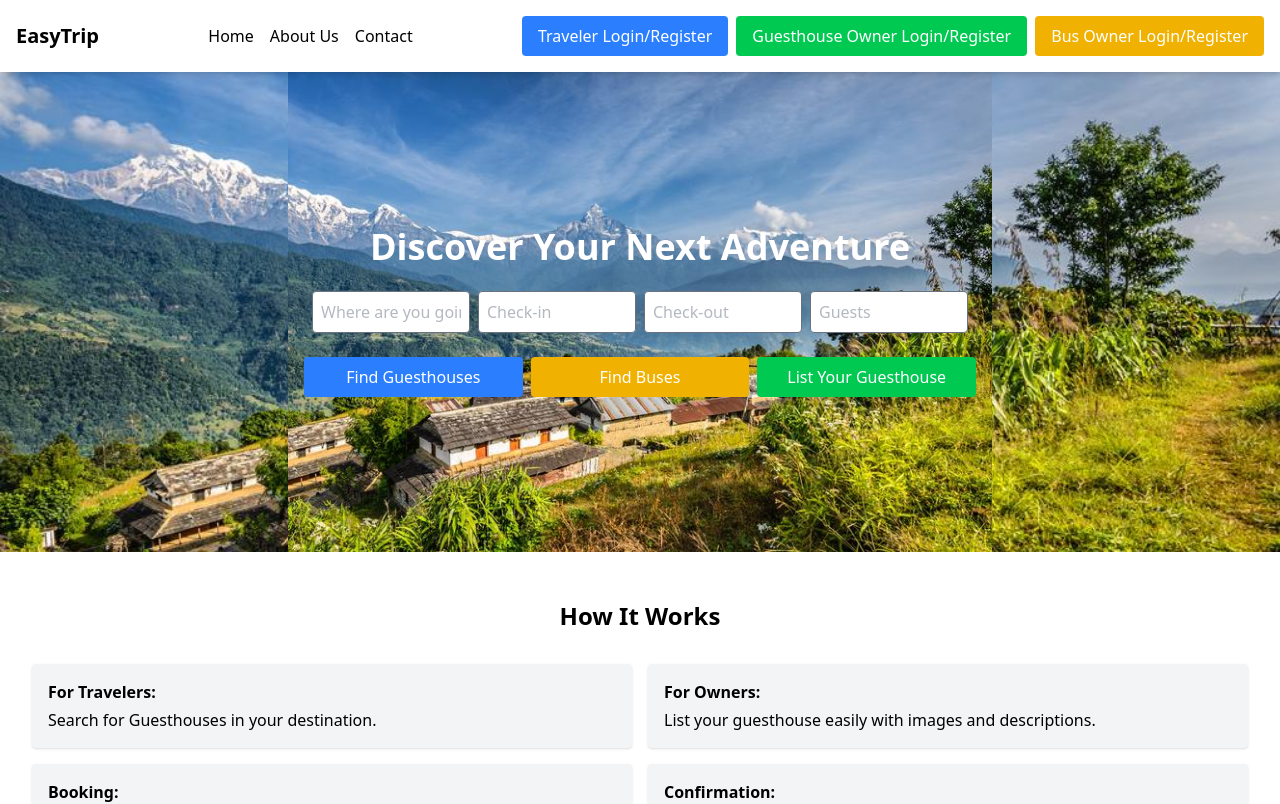
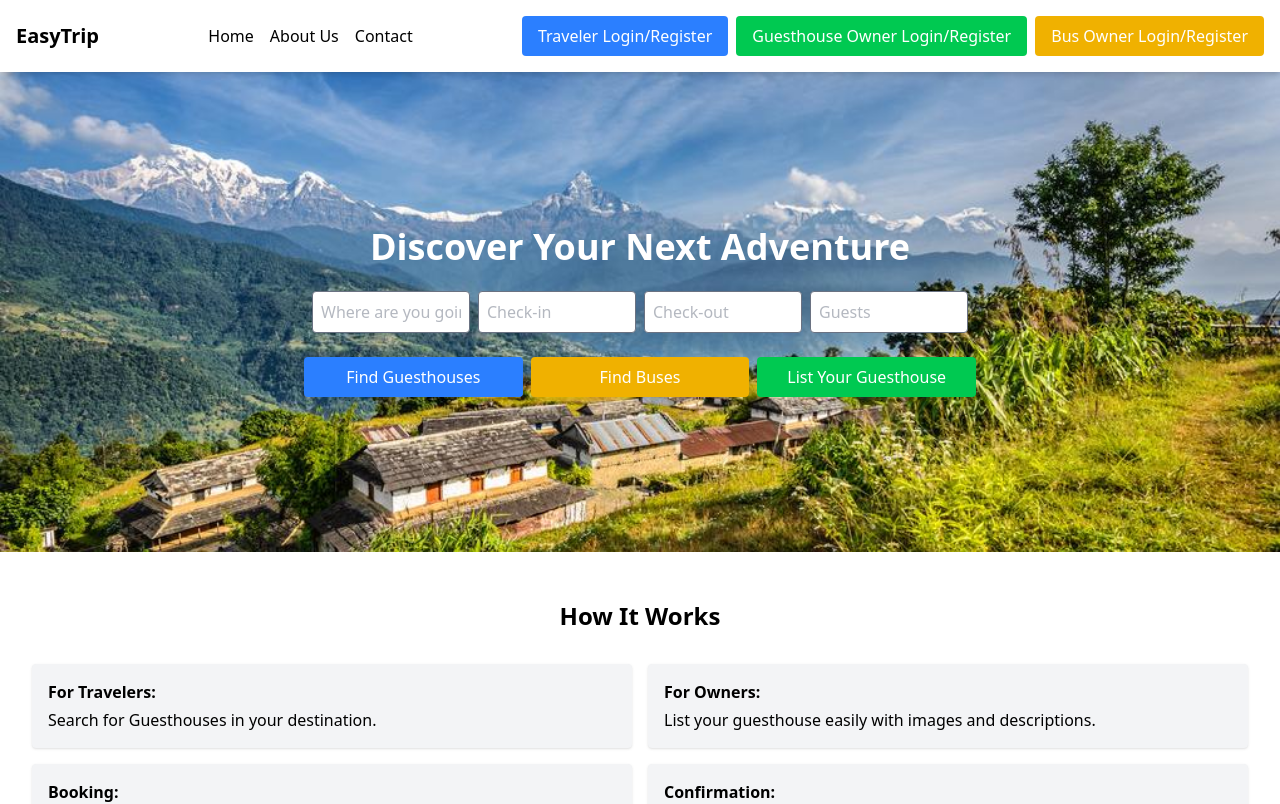
Before and after one commit to dipeshghimire2004/EasyTrip, a React (Vite) app in the folder frontend/: page / in a window 1280 px wide. Shown: the top 804 px of the page. Built offline with nearby package versions, Linux system fonts and the light colour scheme.

Commit message:
removed extra background from the hero section

```diff
--- a/frontend/src/components/Home/Home.jsx
+++ b/frontend/src/components/Home/Home.jsx
@@ -5,11 +5,7 @@ import Layout from "../Layout/Layout";
 
 const HeroSection = () => {
   return (
-    <div className="flex flex-col items-center justify-center text-white h-[30rem] text-center bg-no-repeat bg-cover bg-center" style={{backgroundImage: `url(${Image})`}}>
-      <div
-        className="flex flex-col items-center justify-center text-white h-[30rem] text-center bg-no-repeat bg-cover bg-center px-4"
-        style={{ backgroundImage: `url(${Image})` }}
-      >
+      <div className="flex flex-col items-center justify-center text-white h-[30rem] text-center bg-no-repeat bg-cover bg-center" style={{backgroundImage: `url(${Image})`}}>
         <h1 className="text-2xl md:text-4xl font-bold">Discover Your Next Adventure</h1>
 
         <div className="flex flex-col md:flex-row md:space-x-2 space-y-2 md:space-y-0 p-2 rounded mt-4 w-full max-w-2xl">
@@ -48,7 +44,6 @@ const HeroSection = () => {
           </Link>
         </div>
       </div>
-    </div>
   );
 };
 
```
